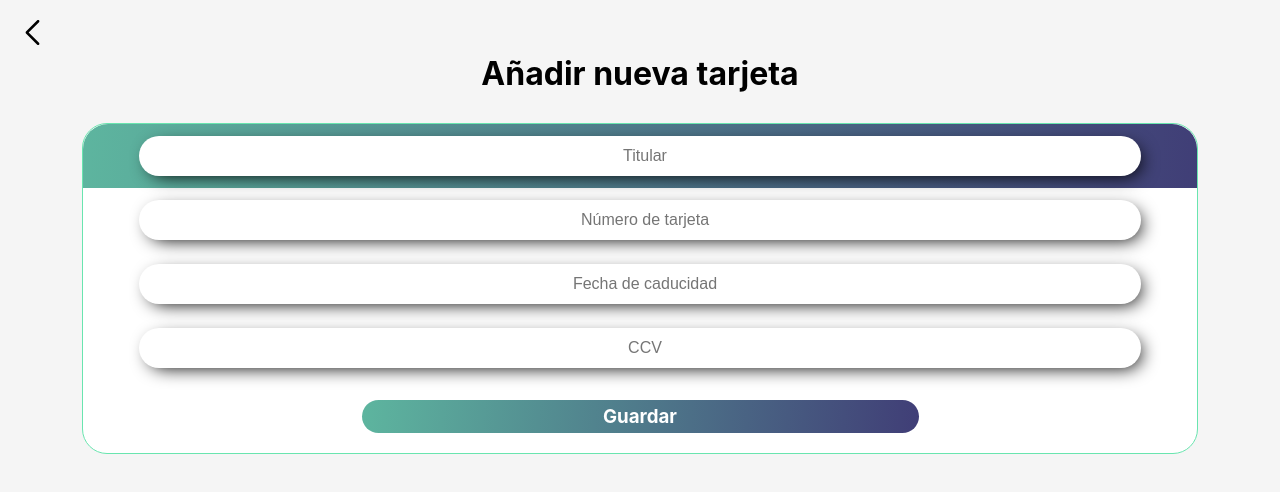
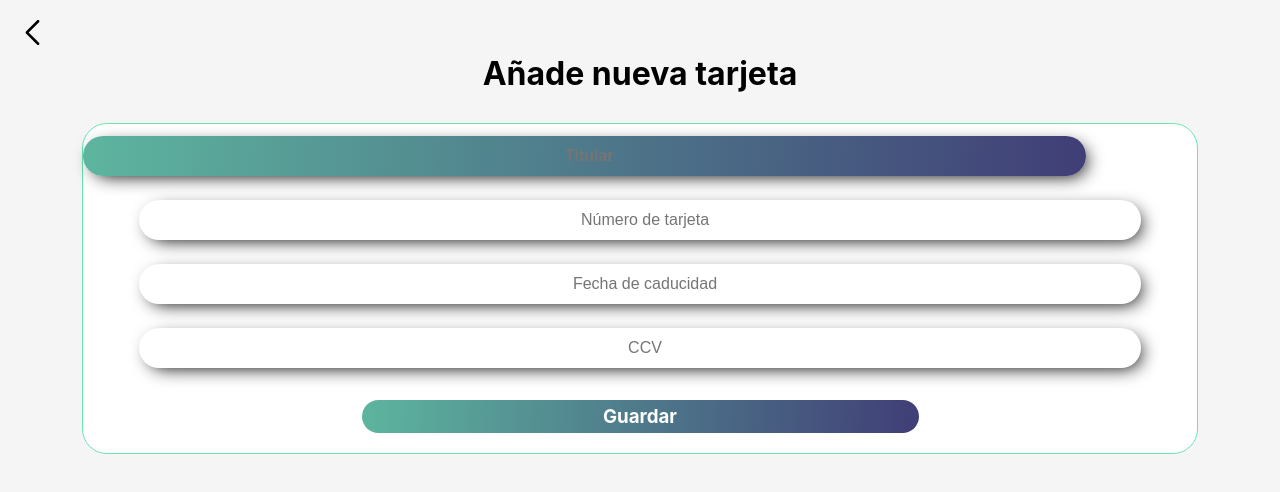
Before and after one commit to sonimik13/coches_electricos, a React (Create React App) app in the folder fsFront/: page /nuevaTarjeta in a window 1280 px wide. Shown: the top 492 px of the page. Built offline with nearby package versions, Linux system fonts and the light colour scheme.

Commit message:
cambios en varios componentes, css y js

```diff
--- a/fsFront/src/Components/Configuracion/Configuracion.css
+++ b/fsFront/src/Components/Configuracion/Configuracion.css
@@ -125,6 +125,14 @@ div.tarjetas-usuario {
   justify-content: space-between;
   align-items: center;
 }
+
+div.tarjetas-usuario img {
+  width: 35px;
+}
+div.tarjetas-usuario img:hover {
+  cursor: pointer;
+  transform: scale(1.02);
+}
 div.info-tarjeta {
   margin: 15px auto;
   width: 90%;
@@ -135,10 +143,19 @@ div.info-tarjeta {
   border-radius: 25px;
 }
 
-div.input-titular {
+div.input-tarjeta {
   background: linear-gradient(94.06deg, #69e5af -40.19%, #340d66 141.01%);
   text-align: center;
   border-radius: 25px 25px 0 0;
+}
+div.info-tarjeta:hover {
+  border: 2px solid #69e5af;
+  cursor: pointer;
+}
+div.input-titular input {
+  color: white;
+  font-weight: bold;
+  background: linear-gradient(94.06deg, #69e5af -40.19%, #340d66 141.01%);
 }
 div.info-tarjeta input {
   text-align: center;
@@ -188,10 +205,3 @@ div.guardar-tarjeta:hover {
   cursor: pointer;
   transform: scale(1.02);
 }
-div.tarjetas-usuario img {
-  width: 35px;
-}
-div.tarjetas-usuario img:hover {
-  cursor: pointer;
-  transform: scale(1.02);
-}
--- a/fsFront/src/Components/Configuracion/Configuracion.js
+++ b/fsFront/src/Components/Configuracion/Configuracion.js
@@ -88,8 +88,8 @@ function Config() {
               <img src={añadir} alt="añadir-tarjeta" />
             </Link>
           </div>
-          {/* {drawCoches()} */}
-          {/* {drawTarjetas()} */}
+          {drawCoches()}
+          {drawTarjetas()}
         </div>
       </div>
     </>
--- a/fsFront/src/Components/Configuracion/NuevaTarjeta/NuevaTarjeta.js
+++ b/fsFront/src/Components/Configuracion/NuevaTarjeta/NuevaTarjeta.js
@@ -53,7 +53,7 @@ function NuevaTarjeta() {
                     <img src={atras} alt="atras" />
                 </Link>
                 <div className="main-configuracion">
-                    <h1 className="titulo-configuracion">Añadir nueva tarjeta</h1>
+                    <h1 className="titulo-configuracion">Añade nueva tarjeta</h1>
                     <div className="info-tarjeta">
                         <div className="input-titular">
                             <input
--- a/fsFront/src/Components/Configuracion/Tarjeta/Tarjeta.js
+++ b/fsFront/src/Components/Configuracion/Tarjeta/Tarjeta.js
@@ -31,7 +31,7 @@ function Tarjeta(props) {
     const FetchDelete = async () => {
         const card = {
             titular: titular,
-            numero: numero,
+            numero: props.tarjeta.numero,
             fechaCaducidad: fechaCaducidad,
             codigo: codigo
         };
```
